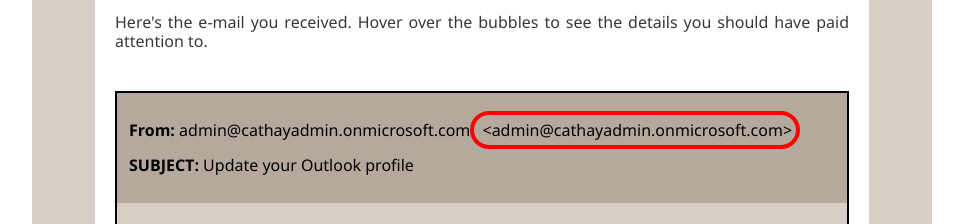
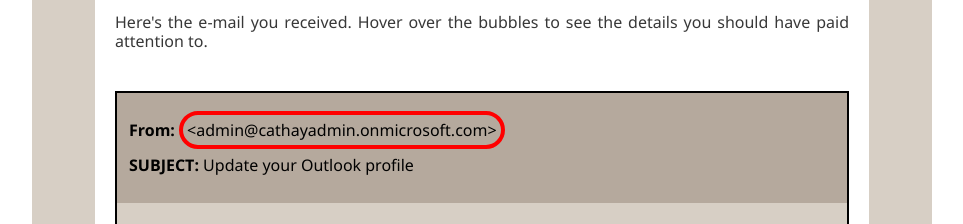
Before and after one commit to ITR3874932/ITR3874932.github.io, a plain HTML site: page index.html in a window 1280 px wide. Shown: the part 899-1123 px from the top of the page, without its empty margins (158-1121 px from the left). Drawn offline with Linux system fonts and the light colour scheme.

Commit message:
Update index.html
small change

```diff
--- a/index.html
+++ b/index.html
@@ -527,7 +527,7 @@
                         <div style="background-color: #D7CFC5; max-width:900px; border: 2px #000 solid; margin:12px auto">
                             <!-- Informations de l'e-mail -->
                             <div style="background-color: #B5A99D; color:#000; padding: 12px;">
-                            <p><span style="font-weight: 700;" key-translate="_FROM">De : </span><span key-translate="_SENDER"></span><span class="tip" data-tooltip="Domaine d'expédition très suspect." key-data-tooltip="_SENDER_TOOLTIP"> &lt;admin@cathayadmin.onmicrosoft.com&gt;</span></p>
+                            <p><span style="font-weight: 700;" key-translate="_FROM">De : </span><span class="tip" data-tooltip="Domaine d'expédition très suspect." key-data-tooltip="_SENDER_TOOLTIP"> &lt;admin@cathayadmin.onmicrosoft.com&gt;</span></p>
 
                             <p><span style="font-weight: 700;" key-translate="_SUBJ">Objet : </span><span key-translate="_SUBJECT">Participez au Tirage au Sort et Gagnez des Places Exclusives pour les Jeux Olympiques de Paris 2024</span></p>
                             </div>
```
